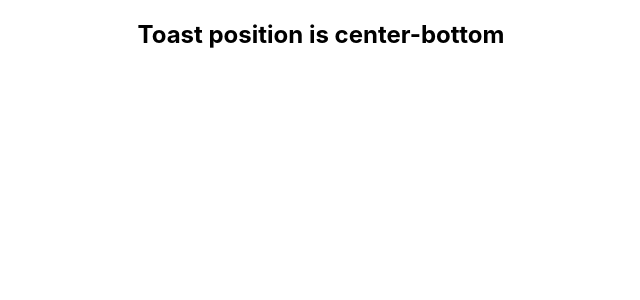
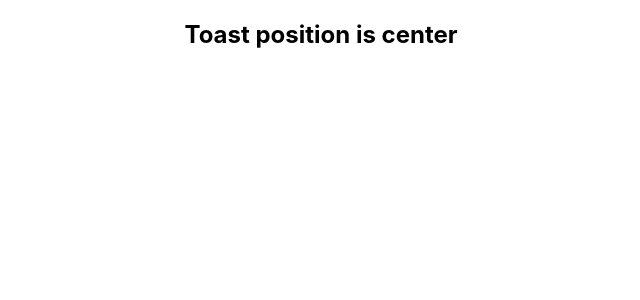
Before and after one commit to dev-alamin1/typescript-practice, a React (Create React App) app: page / in a window 1280 px wide. Shown: the top 300 px of the page, without its empty margins (319-959 px from the left). Built offline with nearby package versions, Linux system fonts and the light colour scheme.

Commit message:
exclue center-center position property

```diff
--- a/src/App.tsx
+++ b/src/App.tsx
@@ -3,7 +3,7 @@ import Toast from './components/TemplateLiteral/Toast';
 function App() {
   return (
     <div className="App">
-        <Toast position='center-bottom'/>
+        <Toast position='center'/>
     </div>
   );
 }
--- a/src/components/TemplateLiteral/Toast.tsx
+++ b/src/components/TemplateLiteral/Toast.tsx
@@ -6,7 +6,12 @@ type verticalProps  = 'top' | 'center' | 'bottom'
 
 
 type toastProps = {
-    position: `${horizontalProps}-${verticalProps}`
+    // position: `${horizontalProps}-${verticalProps}`
+    // this will also make postion = center-center
+    // we have to solve this problem.. so we can exclude
+
+    position: Exclude<`${horizontalProps} - ${verticalProps}`,'center-center'> | 'center'
+
 }
 
 const Toast = ({position}:toastProps) => {
```
